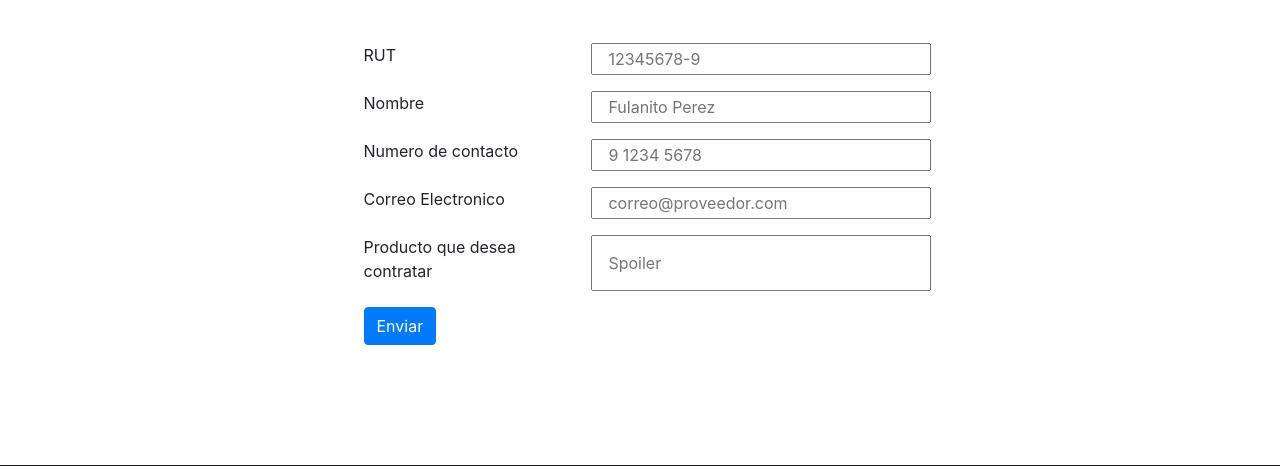
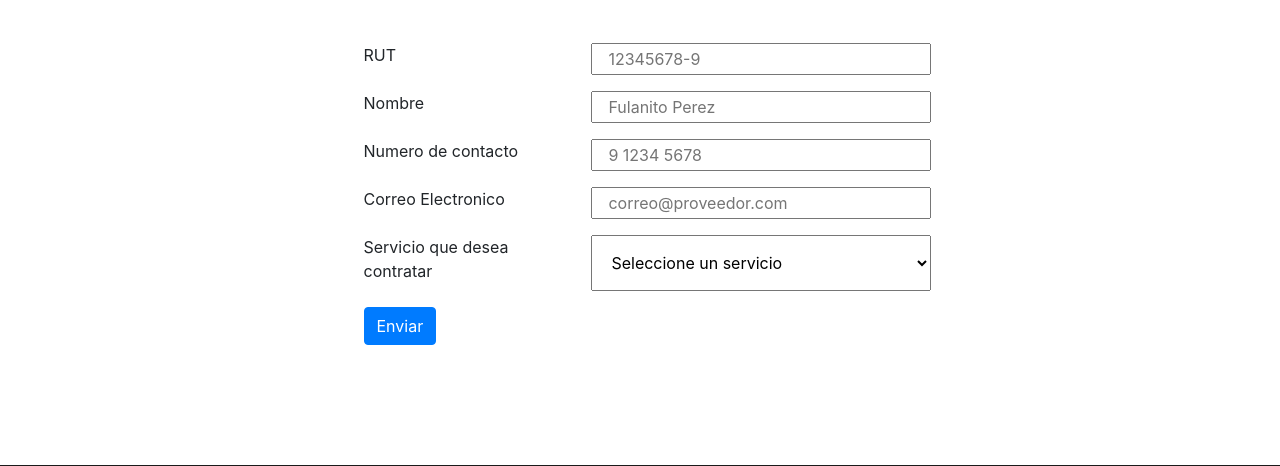
Before and after one commit to TSYF/AR-Repuestos, a Django app: page /contacto-detailing/create in a window 1280 px wide. Shown: the part 235-701 px from the top of the page. Run offline with Django 4.2, Linux system fonts and the light colour scheme; data that the repository does not hold is empty; some libraries are stand-ins or nearby versions.

Commit message:
Mejorada vista detailing

```diff
--- a/core/templates/detailing.html
+++ b/core/templates/detailing.html
@@ -11,7 +11,8 @@
 	<main class="main p-4 m-5">
 		<div class="container my-5">
 			<h2 class="text-center mb-5">Datos de Contacto</h2>
-			<form class="w-50 mx-auto" id="form_contacto">
+			<form class="w-50 mx-auto" id="form_contacto" method="POST" action="{% url 'detailing.store' %}"> {% comment %} {% url 'rest.contacto-detailing' %} {% endcomment %}
+				{% csrf_token %}
 				<div class="form-group row">
 					<label class="col-5" for="rut">RUT</label>
 					<input class="col-7" type="text" id="rut" name="rut" placeholder="12345678-9">
@@ -29,8 +30,13 @@
 					<input class="col-7" type="email" class="form-control" id="email" name="email" placeholder="correo@proveedor.com">
 				</div>
 				<div class="form-group row">
-					<label class="col-5" for="rut">Producto que desea contratar</label>
-					<input class="col-7" type="text" id="rut" name="producto" placeholder="Spoiler">
+					<label class="col-5" for="servicio">Servicio que desea contratar</label>
+					<select class="col-7" name="servicio" id="servicio">
+						<option value="0" selected>Seleccione un servicio</option>
+						{% for servicio in servicios %}
+							<option value="{{ servicio.id }}">{{ servicio.nombre }}</option>
+						{% endfor %}
+					</select>
 				</div>
 				<button type="submit" class="btn btn-primary">Enviar</button>
 
@@ -39,7 +45,7 @@
 </main>
 {% endblock main %}
 
-{% block script %}
+{% block scripts %}
 	<!-- Detailing Script -->
 	<script src="{% static 'core/js/views/detailing.js' %}" type="module"></script>
-{% endblock script %}
+{% endblock scripts %}
```
